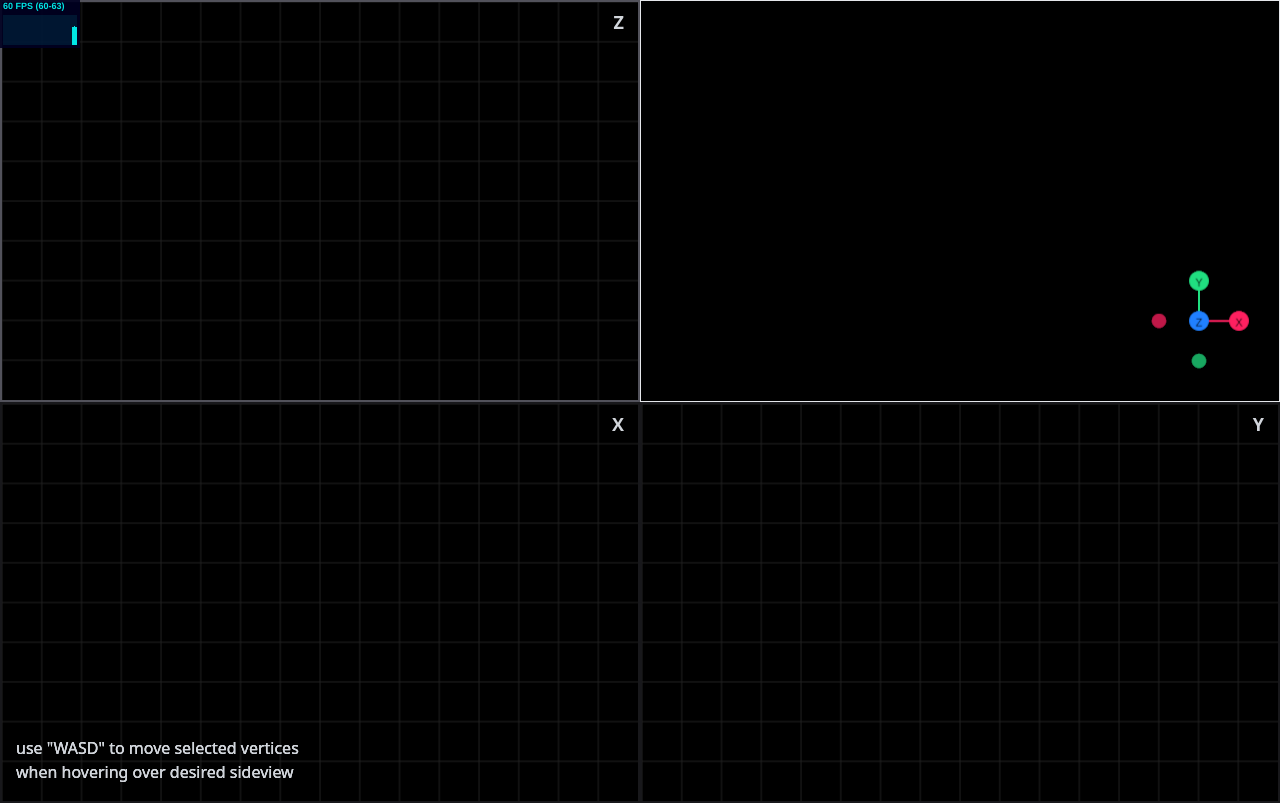
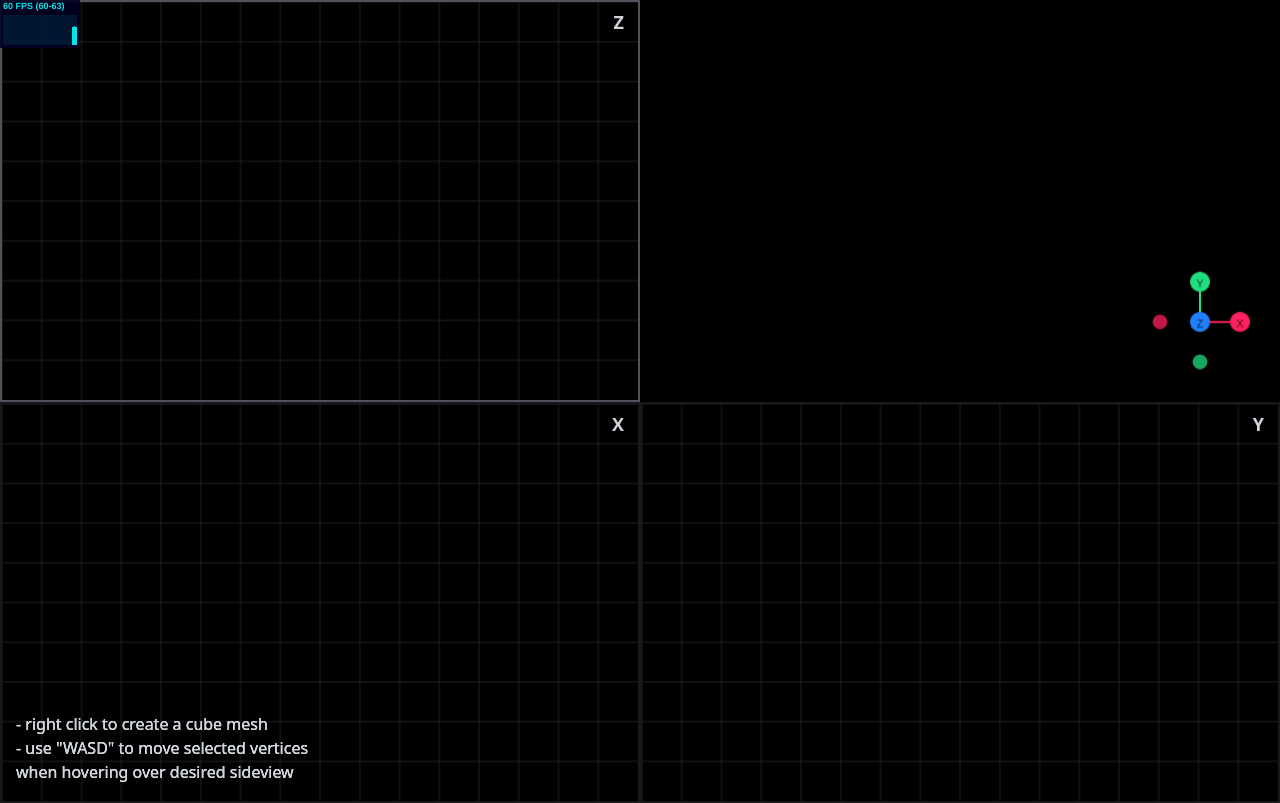
Before and after one commit to kshyr/threeCAD, a React (Vite) app: page / in a window 1280 px wide. Built offline with nearby package versions, Linux system fonts and the light colour scheme.

Commit message:
add description, remove border

```diff
--- a/src/canvas/RenderView.tsx
+++ b/src/canvas/RenderView.tsx
@@ -13,7 +13,7 @@ import { useMemo } from "react";
 export default function RenderView() {
   return (
     <>
-      <Canvas className="border">
+      <Canvas>
         <pointLight position={[5, 5, 5]} />
 
         <Meshes />
--- a/src/canvas/SideEditView.tsx
+++ b/src/canvas/SideEditView.tsx
@@ -425,7 +425,8 @@ export default function SideEditView({ side }: SideEditViewProps) {
         {side.toUpperCase()}
       </h1>
       <h1 className="fixed bottom-4 left-4 text-gray-300 max-w-xs">
-        use "WASD" to move selected vertices when hovering over desired sideview
+        - right click to create a cube mesh <br />- use "WASD" to move selected
+        vertices when hovering over desired sideview
       </h1>
     </div>
   );
```
